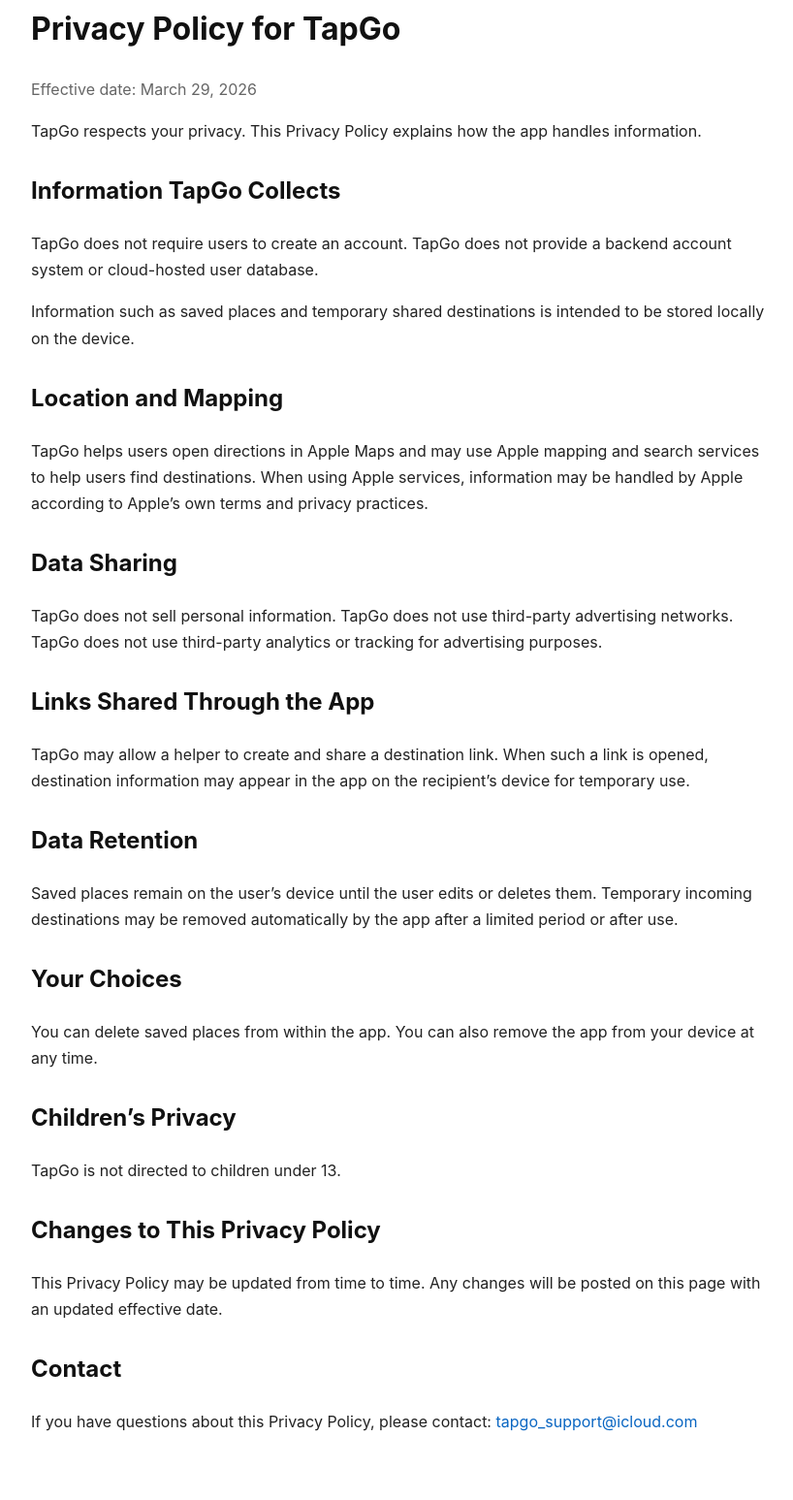
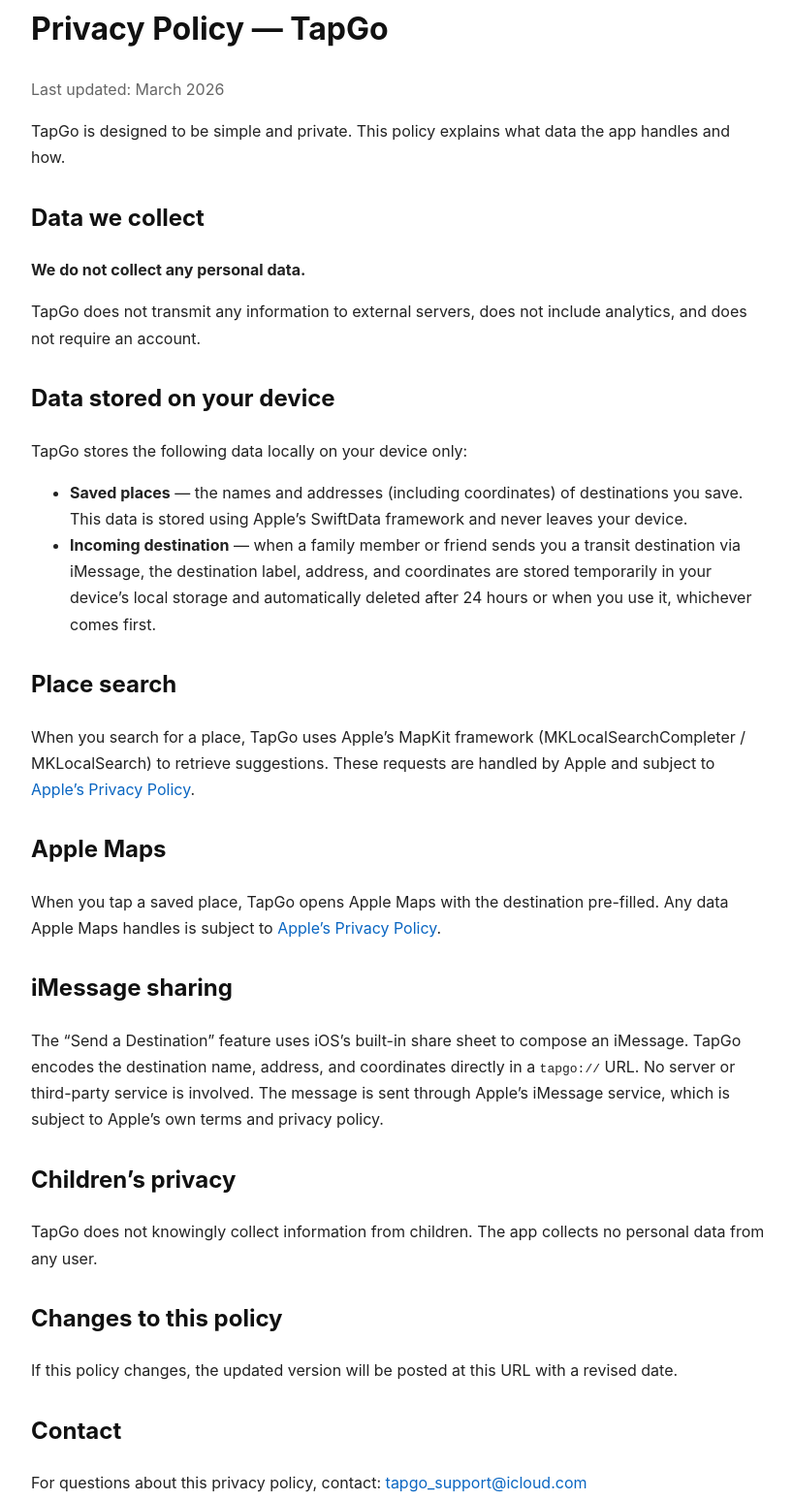
Before and after one commit to jien-cao/jien-cao.github.io, a plain HTML site: page privacy.html in a window 1280 px wide. Shown: the part 112-1659 px from the top of the page at 97% size, without its empty margins (228-1046 px from the left). Drawn offline with Linux system fonts and the light colour scheme.

Commit message:
update all html's

```diff
--- a/privacy.html
+++ b/privacy.html
@@ -3,7 +3,7 @@
 <head>
   <meta charset="utf-8">
   <meta name="viewport" content="width=device-width, initial-scale=1">
-  <title>TapGo Privacy Policy</title>
+  <title>Privacy Policy — TapGo</title>
   <style>
     body {
       font-family: -apple-system, BlinkMacSystemFont, "Segoe UI", sans-serif;
@@ -37,67 +37,75 @@
 <body>
   <a class="top-link" href="index.html">← Back to Home</a>
 
-  <h1>Privacy Policy for TapGo</h1>
-  <p class="muted">Effective date: March 29, 2026</p>
+  <h1>Privacy Policy — TapGo</h1>
+  <p class="muted">Last updated: March 2026</p>
 
   <p>
-    TapGo respects your privacy. This Privacy Policy explains how the app handles information.
+    TapGo is designed to be simple and private. This policy explains what data
+    the app handles and how.
   </p>
 
-  <h2>Information TapGo Collects</h2>
+  <h2>Data we collect</h2>
+  <p><strong>We do not collect any personal data.</strong></p>
   <p>
-    TapGo does not require users to create an account.
-    TapGo does not provide a backend account system or cloud-hosted user database.
-  </p>
-  <p>
-    Information such as saved places and temporary shared destinations is intended to be stored locally on the device.
+    TapGo does not transmit any information to external servers, does not include
+    analytics, and does not require an account.
   </p>
 
-  <h2>Location and Mapping</h2>
+  <h2>Data stored on your device</h2>
+  <p>TapGo stores the following data locally on your device only:</p>
+  <ul>
+    <li>
+      <strong>Saved places</strong> — the names and addresses (including coordinates)
+      of destinations you save. This data is stored using Apple’s SwiftData framework
+      and never leaves your device.
+    </li>
+    <li>
+      <strong>Incoming destination</strong> — when a family member or friend sends you
+      a transit destination via iMessage, the destination label, address, and coordinates
+      are stored temporarily in your device’s local storage and automatically deleted
+      after 24 hours or when you use it, whichever comes first.
+    </li>
+  </ul>
+
+  <h2>Place search</h2>
   <p>
-    TapGo helps users open directions in Apple Maps and may use Apple mapping and search services to help users find destinations.
-    When using Apple services, information may be handled by Apple according to Apple’s own terms and privacy practices.
+    When you search for a place, TapGo uses Apple’s MapKit framework
+    (MKLocalSearchCompleter / MKLocalSearch) to retrieve suggestions.
+    These requests are handled by Apple and subject to
+    <a href="https://www.apple.com/legal/privacy/">Apple’s Privacy Policy</a>.
   </p>
 
-  <h2>Data Sharing</h2>
+  <h2>Apple Maps</h2>
   <p>
-    TapGo does not sell personal information.
-    TapGo does not use third-party advertising networks.
-    TapGo does not use third-party analytics or tracking for advertising purposes.
+    When you tap a saved place, TapGo opens Apple Maps with the destination pre-filled.
+    Any data Apple Maps handles is subject to
+    <a href="https://www.apple.com/legal/privacy/">Apple’s Privacy Policy</a>.
   </p>
 
-  <h2>Links Shared Through the App</h2>
+  <h2>iMessage sharing</h2>
   <p>
-    TapGo may allow a helper to create and share a destination link.
-    When such a link is opened, destination information may appear in the app on the recipient’s device for temporary use.
+    The “Send a Destination” feature uses iOS’s built-in share sheet to compose an
+    iMessage. TapGo encodes the destination name, address, and coordinates directly
+    in a <code>tapgo://</code> URL. No server or third-party service is involved.
+    The message is sent through Apple’s iMessage service, which is subject to Apple’s
+    own terms and privacy policy.
   </p>
 
-  <h2>Data Retention</h2>
+  <h2>Children’s privacy</h2>
   <p>
-    Saved places remain on the user’s device until the user edits or deletes them.
-    Temporary incoming destinations may be removed automatically by the app after a limited period or after use.
+    TapGo does not knowingly collect information from children. The app collects no
+    personal data from any user.
   </p>
 
-  <h2>Your Choices</h2>
+  <h2>Changes to this policy</h2>
   <p>
-    You can delete saved places from within the app.
-    You can also remove the app from your device at any time.
-  </p>
-
-  <h2>Children’s Privacy</h2>
-  <p>
-    TapGo is not directed to children under 13.
-  </p>
-
-  <h2>Changes to This Privacy Policy</h2>
-  <p>
-    This Privacy Policy may be updated from time to time.
-    Any changes will be posted on this page with an updated effective date.
+    If this policy changes, the updated version will be posted at this URL with a revised date.
   </p>
 
   <h2>Contact</h2>
   <p>
-    If you have questions about this Privacy Policy, please contact:
+    For questions about this privacy policy, contact:
     <a href="mailto:tapgo_support@icloud.com">tapgo_support@icloud.com</a>
   </p>
 </body>
```
Also changed, not shown: index.html (+17 -15 lines), support.html (+27 -34 lines).
